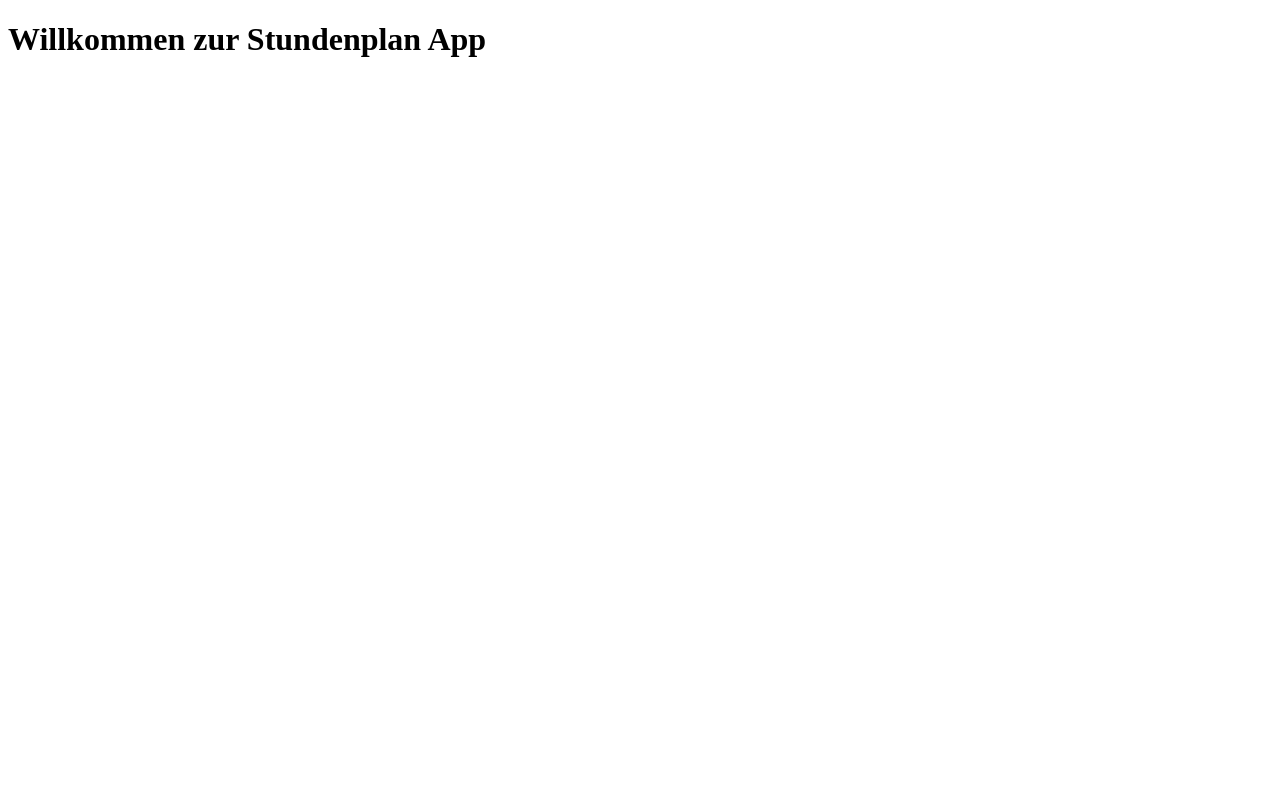
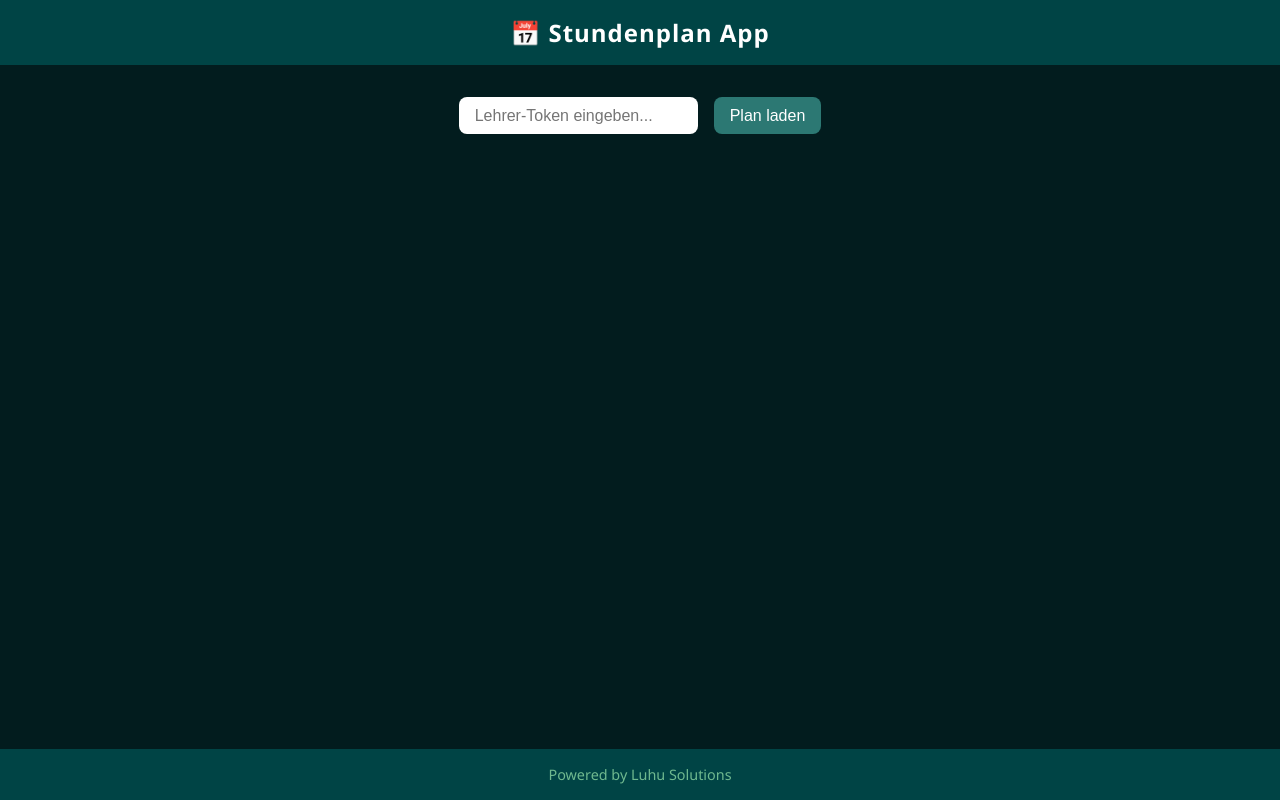
Before and after one commit to Epicur-dot/StundenPlan, an Electron app: page src/index.html in a window 1280 px wide. Drawn offline with Linux system fonts and the light colour scheme.

Commit message:
index (fatch fail aber sexy ui)

```diff
--- a/src/index.html
+++ b/src/index.html
@@ -1,9 +1,196 @@
 <!DOCTYPE html>
-<html>
-    <head>
-        <title>Stundenplan App</title>
-    </head>
-    <body>
-        <h1>Willkommen zur Stundenplan App</h1>
-    </body>
+<html lang="de">
+<head>
+  <meta charset="UTF-8" />
+  <meta name="viewport" content="width=device-width, initial-scale=1.0" />
+  <title>Stundenplan App</title>
+  <style>
+    :root {
+      --c1: #021C1E;
+      --c2: #004445;
+      --c3: #2C7873;
+      --c4: #6FB98F;
+    }
+
+    body {
+      margin: 0;
+      font-family: 'Segoe UI', Roboto, sans-serif;
+      background: var(--c1);
+      color: #fff;
+      display: flex;
+      flex-direction: column;
+      min-height: 100vh;
+    }
+
+    header {
+      background: var(--c2);
+      padding: 1rem 2rem;
+      text-align: center;
+      font-size: 1.5rem;
+      font-weight: bold;
+      letter-spacing: 1px;
+    }
+
+    main {
+      flex: 1;
+      display: flex;
+      flex-direction: column;
+      align-items: center;
+      padding: 2rem;
+      background: var(--c1);
+    }
+
+    .controls {
+      display: flex;
+      gap: 1rem;
+      margin-bottom: 2rem;
+      flex-wrap: wrap;
+      justify-content: center;
+    }
+
+    input, button {
+      padding: 0.6rem 1rem;
+      border: none;
+      border-radius: 8px;
+      font-size: 1rem;
+    }
+
+    input {
+      background: #fff;
+      color: var(--c2);
+      flex: 1;
+      min-width: 200px;
+    }
+
+    button {
+      background: var(--c3);
+      color: #fff;
+      cursor: pointer;
+      transition: background 0.3s ease;
+    }
+
+    button:hover {
+      background: var(--c4);
+      color: var(--c1);
+    }
+
+    .week {
+      display: grid;
+      grid-template-columns: repeat(auto-fit, minmax(200px, 1fr));
+      gap: 1rem;
+      width: 100%;
+      max-width: 1000px;
+    }
+
+    .day {
+      background: var(--c2);
+      border-radius: 12px;
+      padding: 1rem;
+      display: flex;
+      flex-direction: column;
+      gap: 0.5rem;
+      box-shadow: 0 4px 10px rgba(0,0,0,0.3);
+    }
+
+    .day h3 {
+      margin: 0;
+      font-size: 1.2rem;
+      color: var(--c4);
+      border-bottom: 2px solid var(--c3);
+      padding-bottom: 0.3rem;
+    }
+
+    .event {
+      background: var(--c3);
+      border-radius: 8px;
+      padding: 0.5rem 0.8rem;
+      color: #fff;
+      display: flex;
+      flex-direction: column;
+      gap: 0.3rem;
+    }
+
+    .event strong {
+      font-size: 1rem;
+      color: var(--c1);
+    }
+
+    footer {
+      background: var(--c2);
+      text-align: center;
+      padding: 1rem;
+      font-size: 0.9rem;
+      color: var(--c4);
+    }
+  </style>
+</head>
+<body>
+  <header>📅 Stundenplan App</header>
+
+  <main>
+    <div class="controls">
+      <input type="text" id="tokenInput" placeholder="Lehrer-Token eingeben..." />
+      <button onclick="loadSchedule()">Plan laden</button>
+    </div>
+
+    <div id="schedule" class="week"></div>
+  </main>
+
+  <footer>Powered by Luhu Solutions</footer>
+
+  <script src="main.js"></script>
+  <script>
+    async function loadSchedule() {
+      const token = document.getElementById('tokenInput').value;
+      const result = await studenplanladen(token);
+
+      const scheduleDiv = document.getElementById('schedule');
+      scheduleDiv.innerHTML = "";
+
+      if (!result.success) {
+        scheduleDiv.innerHTML = `<div style="color: tomato;">❌ Fehler: ${result.error}</div>`;
+        return;
+      }
+
+      const events = parseICalData(result.data);
+      const weekDates = getWeekDates(new Date(), 0);
+      const weekEvents = filterEventsforWeek(events, weekDates);
+
+      // Für jeden Tag eine Spalte
+      weekDates.forEach(day => {
+        const dayBox = document.createElement("div");
+        dayBox.className = "day";
+        const dateStr = day.toLocaleDateString("de-DE", { weekday: "long", day: "2-digit", month: "2-digit" });
+        dayBox.innerHTML = `<h3>${dateStr}</h3>`;
+
+        const eventsToday = weekEvents.filter(ev => {
+          const evDate = new Date(ev.start);
+          evDate.setHours(0,0,0,0);
+          day.setHours(0,0,0,0);
+          return evDate.getTime() === day.getTime();
+        });
+
+        if (eventsToday.length === 0) {
+          const noEv = document.createElement("div");
+          noEv.style.color = "var(--c4)";
+          noEv.textContent = "Keine Events";
+          dayBox.appendChild(noEv);
+        } else {
+          eventsToday.forEach(ev => {
+            const evDiv = document.createElement("div");
+            evDiv.className = "event";
+            evDiv.innerHTML = `
+              <strong>${ev.title || "Ohne Titel"}</strong>
+              <span>${ev.start ? ev.start.toLocaleTimeString("de-DE", {hour:"2-digit", minute:"2-digit"}) : ""} - ${ev.end ? ev.end.toLocaleTimeString("de-DE", {hour:"2-digit", minute:"2-digit"}) : ""}</span>
+              <span>${ev.location || ""}</span>
+            `;
+            dayBox.appendChild(evDiv);
+          });
+        }
+
+        scheduleDiv.appendChild(dayBox);
+      });
+    }
+  </script>
+</body>
 </html>
```
